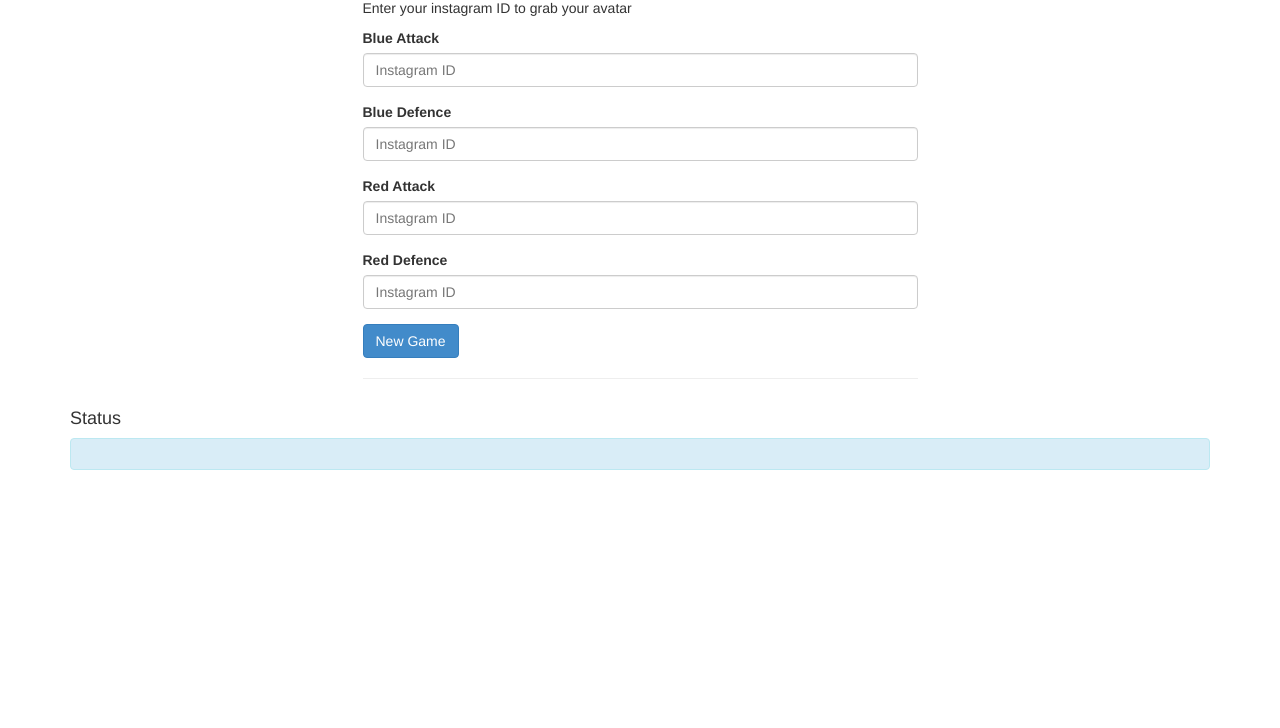
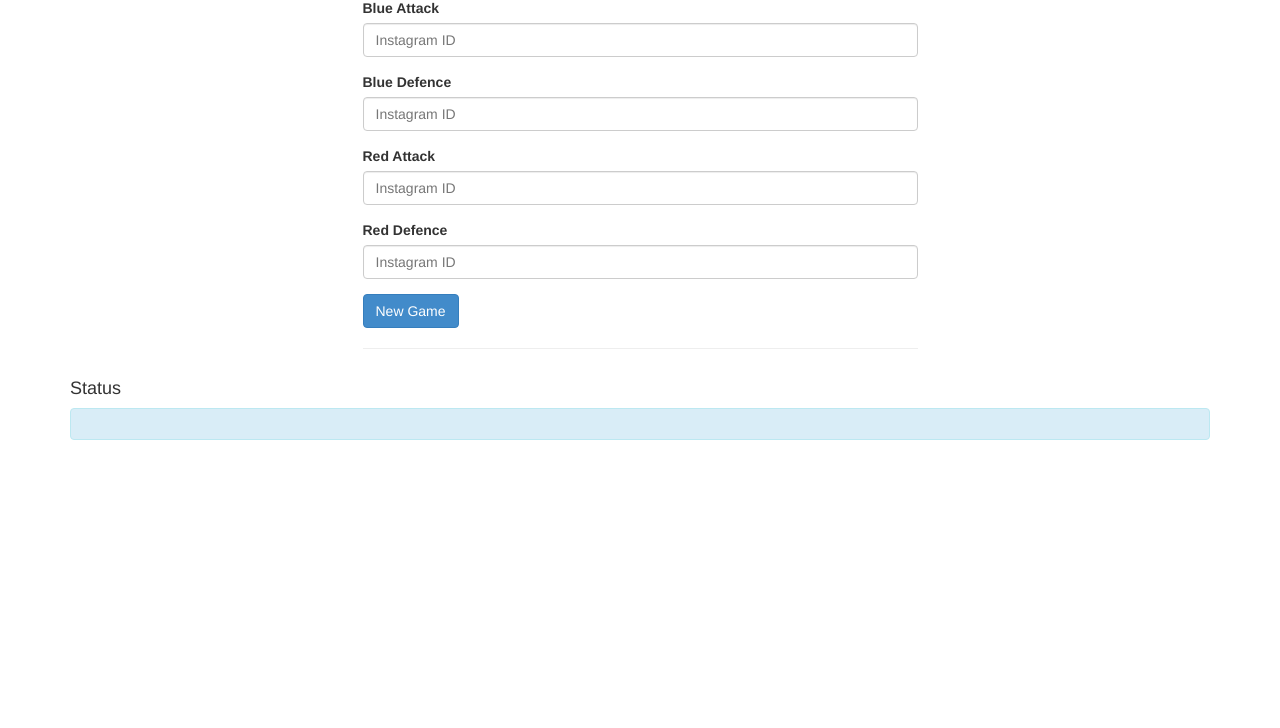
Before and after one commit to sebastienb/fs-scoreboard, a website: page index.html in a window 1280 px wide. Shown: the part 72-800 px from the top of the page. Drawn offline with nearby package versions, Linux system fonts and the light colour scheme; no server answers.

Commit message:
small change to index copy

```diff
--- a/index.html
+++ b/index.html
@@ -13,7 +13,7 @@
 		<div class="col-md-6 col-md-offset-3">
 
 			<h1>Players</h1>
-			<p>Enter your instagram ID to grab your avatar</p>
+
 			<div class="form-group">
 			    <label for="blue-player-1-input">Blue Attack </label>
 			    <input id="blue-player-1-input" type="text" class="form-control" placeholder="Instagram ID">
@@ -35,17 +35,12 @@
 			    <input id="red-player-2-input" type="text" class="form-control" placeholder="Instagram ID">
 			</div>
 
-
 			<button id="NewGame"  class="btn btn-primary">New Game</button>
 
 			<hr/>
-
-
-
 		</div>
 	</div>
 </div>
-
 
 
 <div id="scoreboard" class="container">
@@ -107,8 +102,6 @@
 
 	jQuery(function($){
 
-
-
 		var socket = io.connect();
 
 		var blue_points = $(".blue_points");
@@ -133,8 +126,6 @@
 
 	    var minutes = 0;
 		var seconds = 0;
-
-
 
 		function sendPlayerNames(){
 
@@ -237,8 +228,6 @@
 		    }
 		    $("#clock").html(minutes + ':' + seconds);
 		}
-
-
 	});
 
 </script>
```
